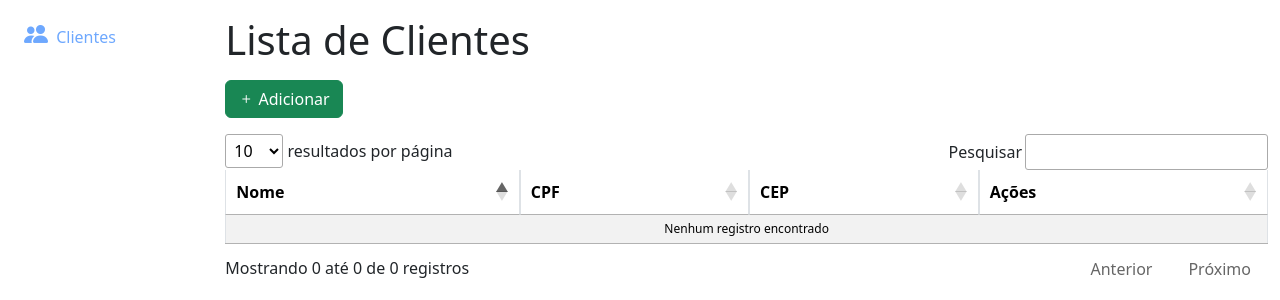
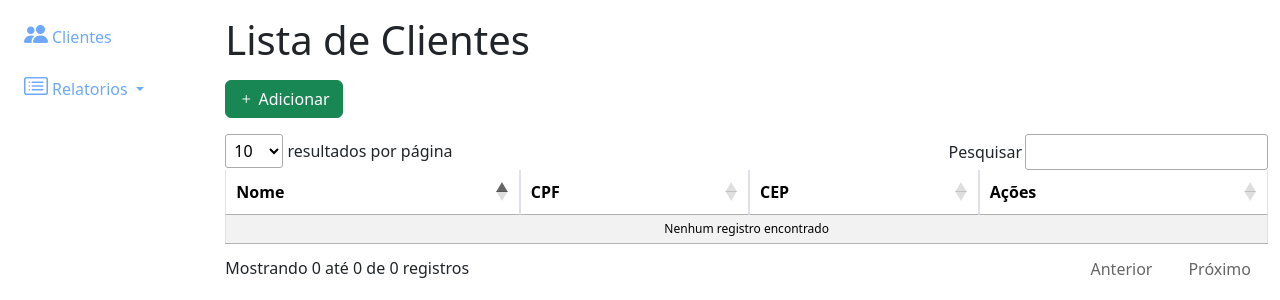
Before and after one commit to micael-ricardo/OpinionBox, a PHP site: page /public/Listar.php in a window 1280 px wide. Shown: the part 56-356 px from the top of the page. Run offline with PHP 8.4, Linux system fonts and the light colour scheme; data that the repository does not hold is empty; some libraries are stand-ins or nearby versions.

Commit message:
Inserir dropdown para relatorios

```diff
--- a/public/Listar.php
+++ b/public/Listar.php
@@ -37,9 +37,8 @@ $clientes = $listClientes->getAllClientes();
                 <td><?php echo htmlspecialchars($cliente['cpf']); ?></td>
                 <td><?php echo htmlspecialchars($cliente['cep']); ?></td>
                 <td>
-
-                    <a href="Cadastro.php?id=<?php echo $cliente['id']; ?>" class="btn btn-info btn-sm"><i class="bi bi-pencil"></i></a>
-                    <button type="button" data-bs-target="#ModalDeletar" data-bs-toggle="modal" data-id="<?php echo $cliente['id']; ?>" data-nome="<?php echo $cliente['nome']; ?>" class="btn btn-danger btn-sm excluir"><i class="bi bi-trash"></i></button>
+                    <a title="Editar" href="Cadastro.php?id=<?php echo $cliente['id']; ?>" class="btn btn-info btn-sm"><i class="bi bi-pencil"></i></a>
+                    <button title="Excluir" type="button" data-bs-target="#ModalDeletar" data-bs-toggle="modal" data-id="<?php echo $cliente['id']; ?>" data-nome="<?php echo $cliente['nome']; ?>" class="btn btn-danger btn-sm excluir"><i class="bi bi-trash"></i></button>
                 </td>
             </tr>
         <?php endforeach; ?>
--- a/public/template/sidebar.php
+++ b/public/template/sidebar.php
@@ -1,15 +1,24 @@
 <div class="container-fluid">
     <div class="row flex-nowrap">
         <div class="col-auto col-md-2 col-xl-2 px-sm-2 px-0">
-            <div class="d-flex flex-column align-items-center align-items-sm-start px-3 pt-2 text-white min-vh-100"
-                data-bs-theme="dark">
-                <ul class="nav nav-pills flex-column mb-sm-auto mb-0 align-items-center align-items-sm-start text-white"
-                    id="menu">
-                        <li>
-                            <a  href="../public/listar.php" class="nav-link px-0 align-middle">
-                                <i class="fs-4 bi bi-people-fill"></i><span class="ms-1  d-sm-inline"> Clientes</span></a>
-                        </li>
+            <div class="d-flex flex-column align-items-center align-items-sm-start px-3 pt-2 text-white min-vh-100" data-bs-theme="dark">
+                <ul class="nav nav-pills flex-column mb-sm-auto mb-0 align-items-center align-items-sm-start text-white" id="menu">
+                    <li>
+                        <a href="../public/listar.php" class="nav-link px-0 align-middle">
+                            <i class="fs-4 bi bi-people-fill"></i><span class="ms-1 d-sm-inline">Clientes</span>
+                        </a>
+                    </li>
+                    <li class="nav-item dropdown">
+                        <a href="#" class="nav-link px-0 align-middle dropdown-toggle" id="dropdownMenuButton" data-bs-toggle="dropdown" aria-expanded="false">
+                            <i class="fs-4 bi bi-card-list"></i><span class="ms-1 d-sm-inline">Relatorios</span>
+                        </a>
+                        <ul class="dropdown-menu" aria-labelledby="dropdownMenuButton">
+                            <li><a class="dropdown-item" href="#">Nome e CPF</a></li>
+                            <li><a class="dropdown-item" href="#">Dados dos Clientes</a></li>
+                            <li><a class="dropdown-item" href="#">Ceps Bairros</a></li>
+                            <li><a class="dropdown-item" href="#">Bairros Ceps </a></li>
+                        </ul>
+                    </li>
                 </ul>
-                <hr>
             </div>
         </div>
```
